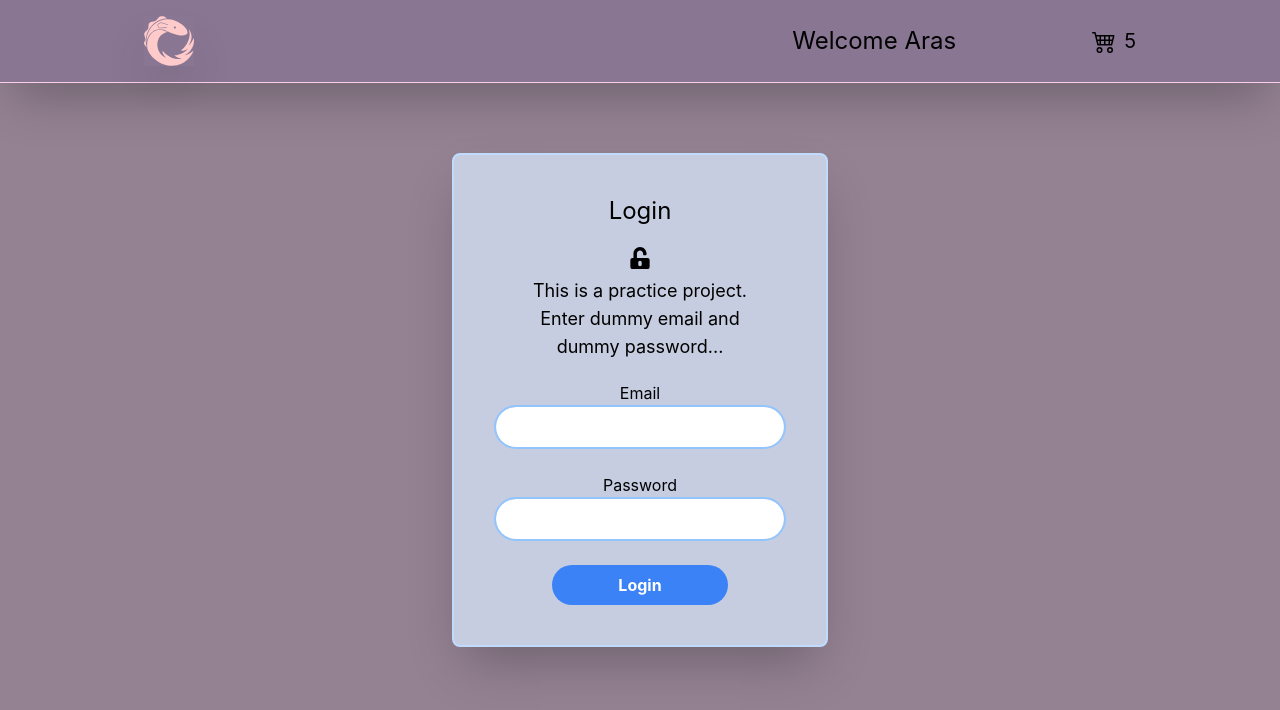
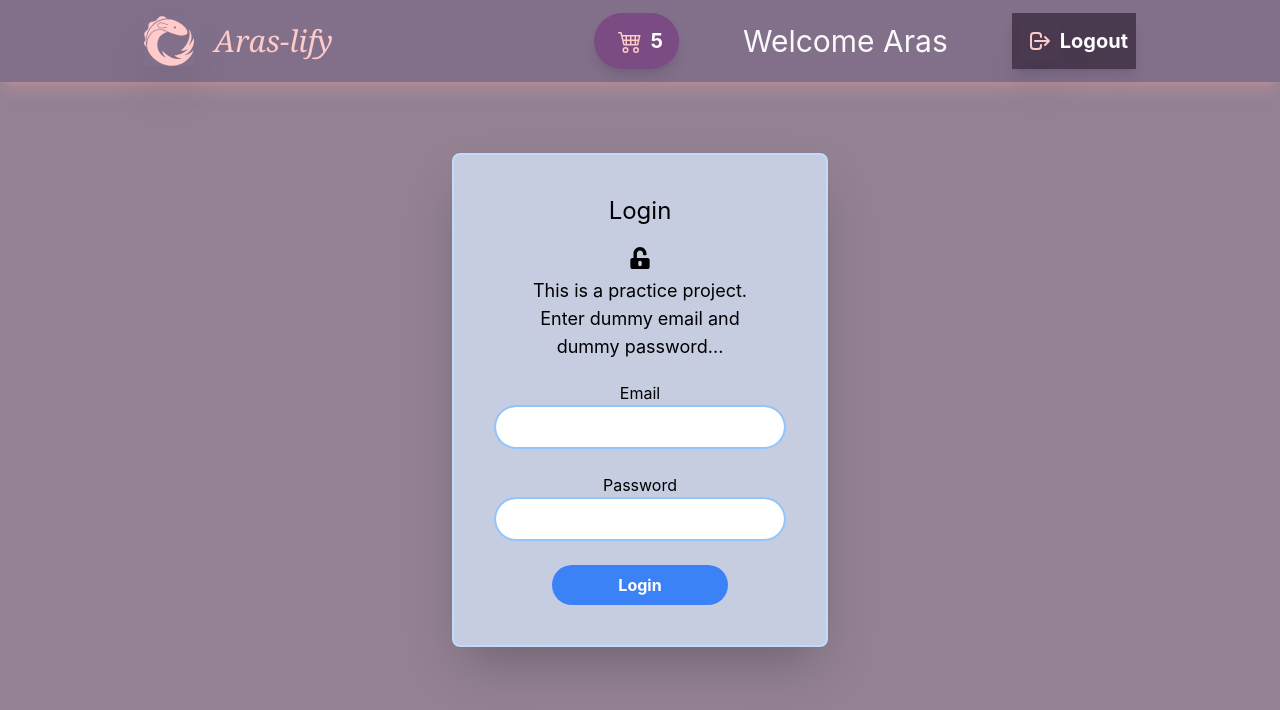
Before and after one commit to codecygen/064-React-Redux-TailwindCSS, a React (Create React App) app: page / in a window 1280 px wide. Shown: the top 710 px of the page. Built offline with nearby package versions, Linux system fonts and the light colour scheme.

Commit message:
navbar completed

```diff
--- a/src/components/Navbar.js
+++ b/src/components/Navbar.js
@@ -2,15 +2,33 @@ import React from 'react';
 
 import { SiReactivex } from "react-icons/si";
 import { BsCart4 } from "react-icons/bs";
+import { HiOutlineLogout } from "react-icons/hi";
 
 const Navbar = () => {
     return (
-        <section class="fixed w-screen bg-[#5e499033] py-4 shadow-2xl border-b border-pink-200">
+        <section class="fixed w-screen bg-[#3e2a6d33] py-4 shadow-lg shadow-red-300/25">
             <div class="flex flex-row relative mx-36 items-center">
-                <SiReactivex size="50" class="text-red-200 shadow-2xl" />
+                <div class="flex items-center">
+                    <SiReactivex size="50" class="text-red-200 shadow-2xl" />
+                    <h1 class="px-5 text-3xl font-serif italic text-red-200">
+                        Aras-lify
+                    </h1>
+                </div>
+
                 <div class="absolute right-0 flex items-center">
-                    <p class="px-32 text-2xl">Welcome Aras</p>
-                    <button class="text-xl flex items-center"><BsCart4 class="px-2" size="40" />5</button>
+                    <button class="text-xl flex items-center bg-[rgba(117,41,124,0.5)] hover:bg-[rgba(85,14,88,0.5)] text-white font-bold py-2 px-4 rounded-full shadow-lg">
+                        <BsCart4 class="text-red-200 px-2" size="40" />
+                        <p>5</p>
+                    </button>
+
+                    <p class="px-16 text-3xl text-neutral-50">
+                        Welcome Aras
+                    </p>
+
+                    <button class="text-xl flex items-center bg-[rgba(17,5,19,0.5)] hover:bg-[rgba(78,40,67,0.5)] text-white font-bold py-2 px-2 shadow-lg">
+                        <HiOutlineLogout class="text-red-200 shadow-2xl px-2" size="40" />
+                        <p>Logout</p>
+                    </button>
                 </div>
             </div>
         </section>
```
